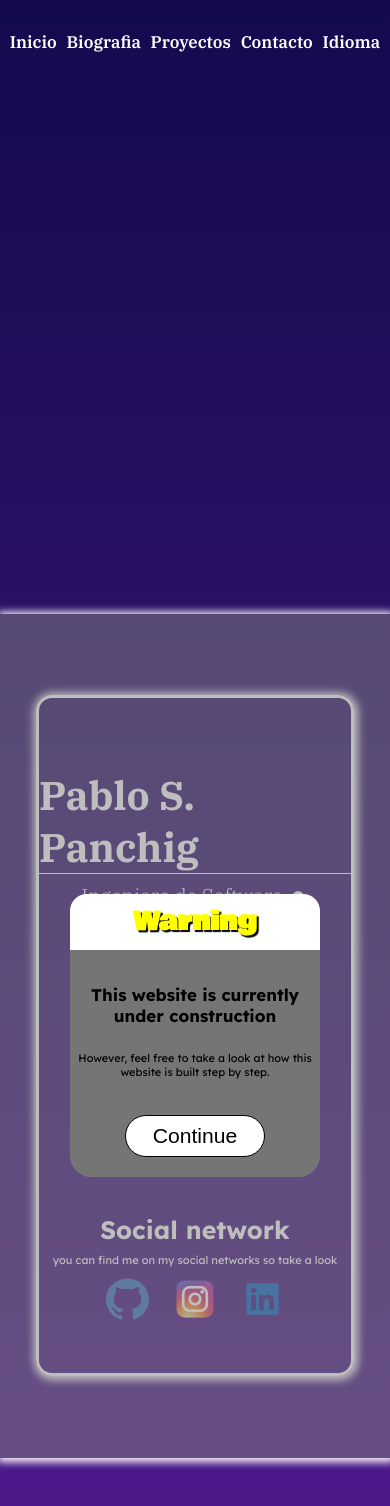
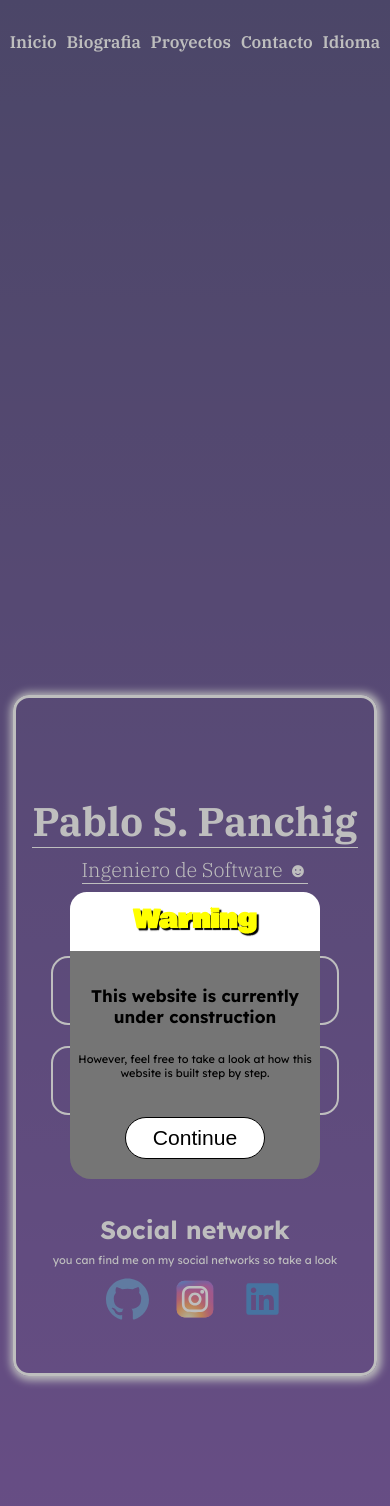
Before and after one commit to Pspanchig/personalwebsite, a React (Vite) app: page / in a window 390 px wide. Shown: the top 1506 px of the page. Built offline with nearby package versions, Linux system fonts and the light colour scheme; a web font is replaced by a local one.

Commit message:
Fixed Warning screen mobile

```diff
--- a/src/Components/Shared/css/General-Main.css
+++ b/src/Components/Shared/css/General-Main.css
@@ -1,11 +1,7 @@
 
 section{
-    min-height: 80vh;
     height: 80%;
-    max-height: 80%;
-    min-width: 80vw;
     width: 80%;
-    max-width: 80%;
     border: 3px solid white;
     border-radius: 1em;
     box-shadow: 1px 1px 0.5em 0.2em white;
@@ -14,7 +10,7 @@ section{
 @media (max-width: 680px) {
     section{
         margin-bottom: 10%;
-        width: 90vw;
+        width: 92vw;
         height: 80vh;
     }
 }
--- a/src/Components/home/css/Warning.css
+++ b/src/Components/home/css/Warning.css
@@ -15,7 +15,7 @@
     justify-content: center;
     flex-direction: column;
     background-color: rgba(128, 128, 128, 0.514);
-
+   position: absolute
 }
 .WarningTitle{
     background-color: white;
@@ -70,6 +70,12 @@
  }
 
  @media (max-width: 680px){
+   .WarningSpan{
+      height: 10%;
+   }
+   .WarningTitle{
+      height: 2%;
+   }
    .WarningTitle , .WarningSpan, .WarningSpan button{
       width: 60%;
       text-align: center;
```
Lines whose indentation alone changed are shown as unchanged.
